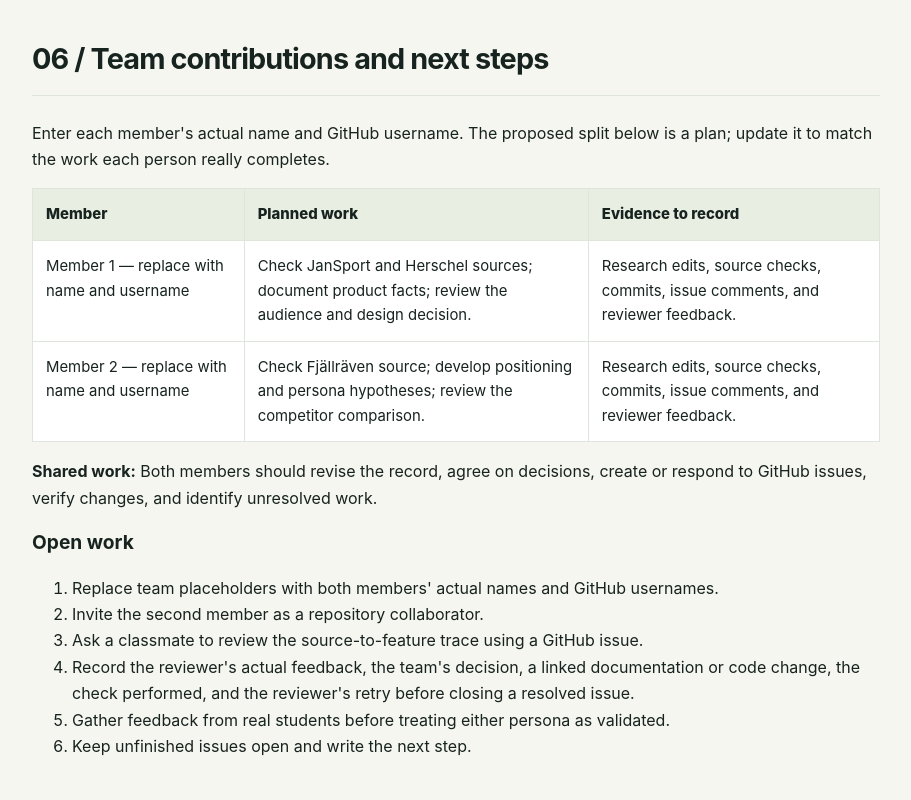
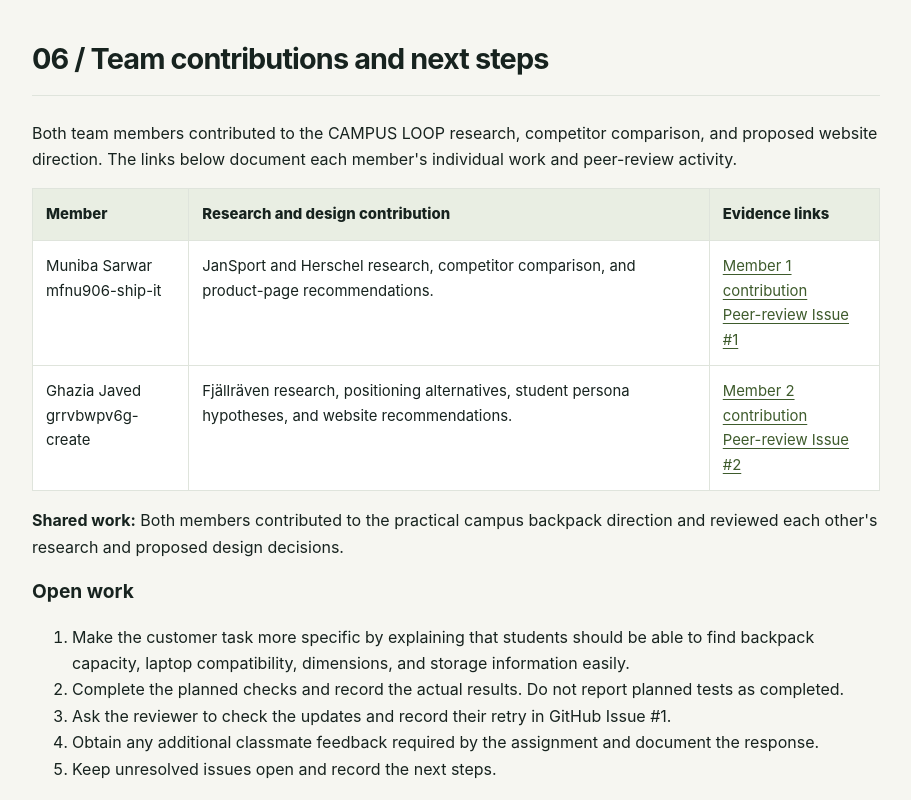
Before and after one commit to mfnu906-ship-it/is117-group-business, a plain HTML site: page research.html in a window 1280 px wide. Shown: the part 4380-5180 px from the top of the page, without its empty margins (184-1095 px from the left). Drawn offline with Linux system fonts and the light colour scheme.

Commit message:
Revise team contributions and open work details
Updated team contributions section with member names, contributions, and evidence links. Added shared work and open work details for clarity.

```diff
--- a/research.html
+++ b/research.html
@@ -103,21 +103,48 @@
 
     <section>
       <h2>06 / Team contributions and next steps</h2>
-      <p>Enter each member's actual name and GitHub username. The proposed split below is a plan; update it to match the work each person really completes.</p>
-      <div class="table-wrap"><table><thead><tr><th>Member</th><th>Planned work</th><th>Evidence to record</th></tr></thead><tbody>
-        <tr><td>Member 1 — replace with name and username</td><td>Check JanSport and Herschel sources; document product facts; review the audience and design decision.</td><td>Research edits, source checks, commits, issue comments, and reviewer feedback.</td></tr>
-        <tr><td>Member 2 — replace with name and username</td><td>Check Fjällräven source; develop positioning and persona hypotheses; review the competitor comparison.</td><td>Research edits, source checks, commits, issue comments, and reviewer feedback.</td></tr>
-      </tbody></table></div>
-      <p><strong>Shared work:</strong> Both members should revise the record, agree on decisions, create or respond to GitHub issues, verify changes, and identify unresolved work.</p>
-      <h3>Open work</h3>
-      <ol>
-        <li>Replace team placeholders with both members' actual names and GitHub usernames.</li>
-        <li>Invite the second member as a repository collaborator.</li>
-        <li>Ask a classmate to review the source-to-feature trace using a GitHub issue.</li>
-        <li>Record the reviewer's actual feedback, the team's decision, a linked documentation or code change, the check performed, and the reviewer's retry before closing a resolved issue.</li>
-        <li>Gather feedback from real students before treating either persona as validated.</li>
-        <li>Keep unfinished issues open and write the next step.</li>
-      </ol>
+     <p>Both team members contributed to the CAMPUS LOOP research, competitor comparison, and proposed website direction. The links below document each member's individual work and peer-review activity.</p>
+
+<div class="table-wrap">
+  <table>
+    <thead>
+      <tr>
+        <th>Member</th>
+        <th>Research and design contribution</th>
+        <th>Evidence links</th>
+      </tr>
+    </thead>
+    <tbody>
+      <tr>
+        <td>Muniba Sarwar<br>mfnu906-ship-it</td>
+        <td>JanSport and Herschel research, competitor comparison, and product-page recommendations.</td>
+        <td>
+          <a href="muniba-member-1-contribution.md">Member 1 contribution</a><br>
+          <a href="https://github.com/mfnu906-ship-it/is117-group-business/issues/1">Peer-review Issue #1</a>
+        </td>
+      </tr>
+      <tr>
+        <td>Ghazia Javed<br>grrvbwpv6g-create</td>
+        <td>Fjällräven research, positioning alternatives, student persona hypotheses, and website recommendations.</td>
+        <td>
+          <a href="ghazia-member-2-contribution.md">Member 2 contribution</a><br>
+          <a href="https://github.com/mfnu906-ship-it/is117-group-business/issues/2">Peer-review Issue #2</a>
+        </td>
+      </tr>
+    </tbody>
+  </table>
+</div>
+
+<p><strong>Shared work:</strong> Both members contributed to the practical campus backpack direction and reviewed each other's research and proposed design decisions.</p>
+
+<h3>Open work</h3>
+<ol>
+  <li>Make the customer task more specific by explaining that students should be able to find backpack capacity, laptop compatibility, dimensions, and storage information easily.</li>
+  <li>Complete the planned checks and record the actual results. Do not report planned tests as completed.</li>
+  <li>Ask the reviewer to check the updates and record their retry in GitHub Issue #1.</li>
+  <li>Obtain any additional classmate feedback required by the assignment and document the response.</li>
+  <li>Keep unresolved issues open and record the next steps.</li>
+</ol>
     </section>
 
     <section>
```
